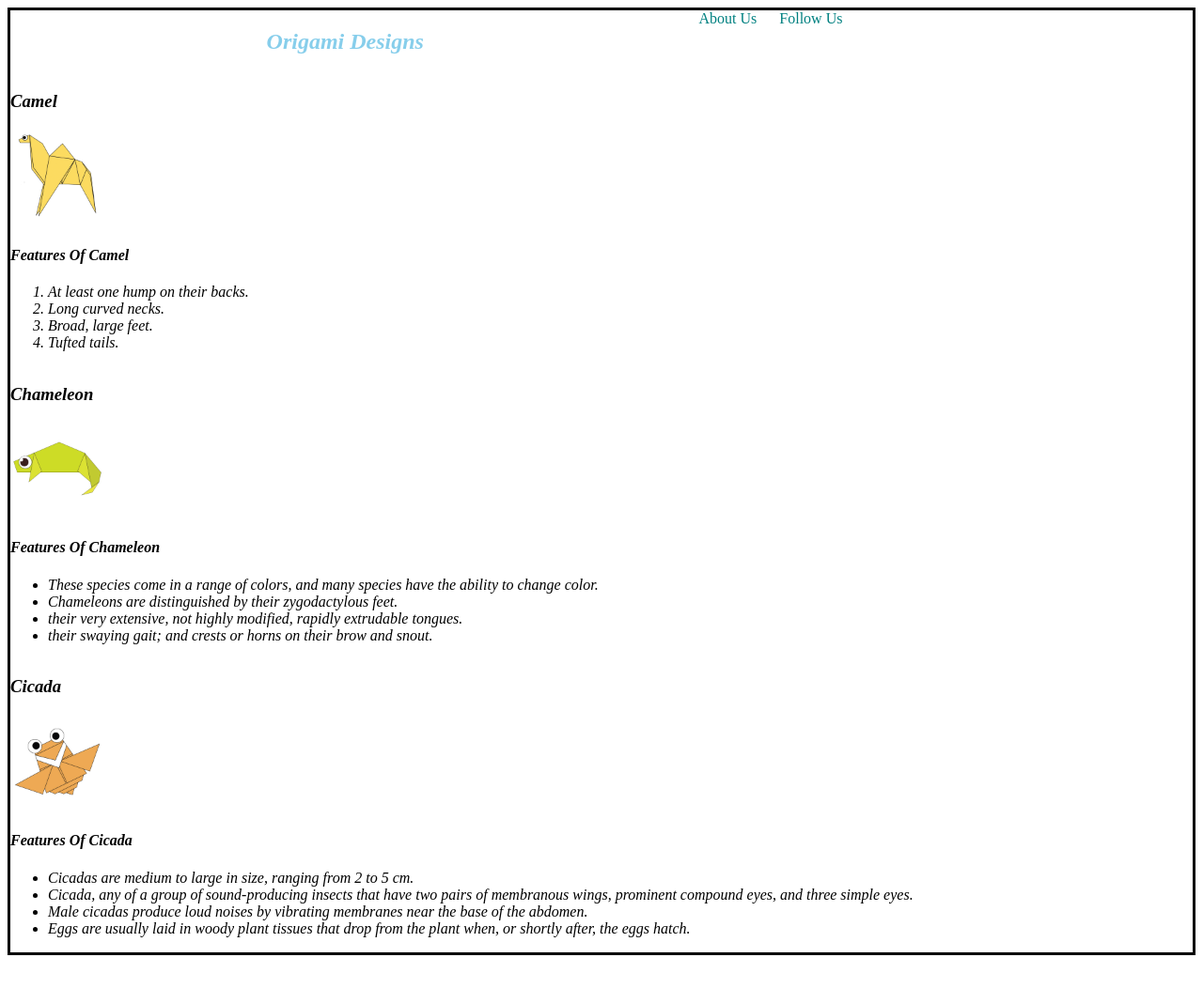
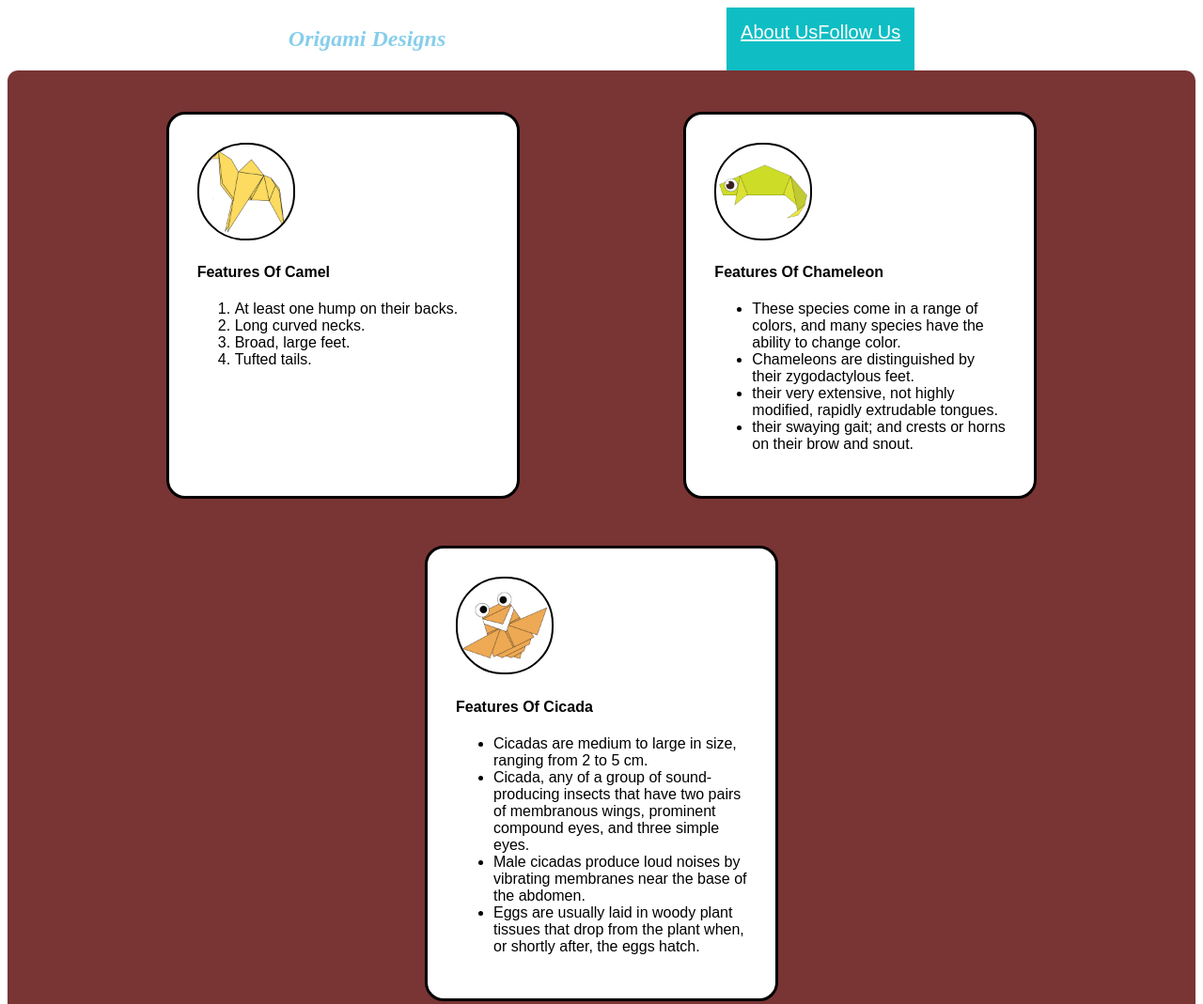
Before and after one commit to Jiya26/C52PROJECT, a plain HTML site: page index.html in a window 1280 px wide. Shown: the top 1069 px of the page at 94% size. Before the commit the page ends 1025 px from the top, so only its background shows below. Drawn offline with Linux system fonts and the light colour scheme.

Commit message:
Add files via upload

```diff
--- a/index.html
+++ b/index.html
@@ -30,6 +30,7 @@
         <div class="grid">
 
             <div class="animal">
+                <div class="item">
                     <h3>
                         Camel
                     </h3>
@@ -37,6 +38,7 @@
                     <a target="_blank" href="https://www.youtube.com/watch?v=eG1IMqh3D0g">
                         <img src="images/camel.png" width=100 height=100/>
                     </a>
+                </div>
 
                 <h4>
                     Features Of Camel
@@ -55,6 +57,7 @@
             </div>
 
             <div class="animal">
+                <div class="item">
                     <h3>
                         Chameleon
                     </h3>
@@ -62,6 +65,8 @@
                     <a target="_blank" href="https://www.youtube.com/watch?v=d2V4BgM_5JU">
                         <img src="images/chameleon.png" width=100 height=100/>
                     </a>
+                </div>
+
 
                 <h4>
                     Features Of Chameleon
@@ -79,6 +84,7 @@
             </div>
 
             <div class="animal">
+                <div class="item">
                     <h3>
                         Cicada
                     </h3>
@@ -86,6 +92,8 @@
                     <a target="_blank" href="https://www.youtube.com/watch?v=GvpgBXW0ERk">
                         <img src="images/cicada.png" width=100 height=100/>
                     </a>
+                </div>
+
 
                 <h4>
                     Features Of Cicada
--- a/style.css
+++ b/style.css
@@ -4,46 +4,73 @@ h2{
 }
 
 .animal{
-    font-style: italic;
-    align-items: center;
+    border-radius: 20px;
+    background-color: #ffffff;
+    padding: 30px;
+    margin: 25px;
+    width: 310px;
+    font-family: fantasy;
 }
 
 .header{
     display: flex;
     justify-content: space-evenly;
-    margin-right: 50px;
-}
-
-.menu{
-    margin-right: 50px;
-}
-
-.menu a{
-    margin-left: 20px;
 }
 
 .grid{
     display: flex;
-    flex-direction: column;
+    flex-direction: row;
+    justify-content: space-evenly;
+    flex-wrap: wrap;
+    margin: dotted;
+    padding: 5mm;
+    border-radius: 3mm;
+    margin: 0px;
+    background-color: #793434;
 }
 
-a:visited{
-    color: tomato;
+.menu{
+    display: flex;
+    justify-content: space-between;
+    background-color: #0ebec4;
+    padding: 15px;
+    font-size: 20px;
+    font-family: sans-serif;
+    font-weight: 400;
+    color: #9a37a1;
+}
+
+.grid img{
+    border: 2px solid #000000;
+    border-radius: 50px;
 }
 
 a:link{
-    color: teal;
+    color: white;
 }
-body{
+a:visited{
+    color: white;
+}
+.animal:hover{
+    transform: scale(1.2);
+}
+.item{
+    position: relative;
+
+}
+.item h3{
+    position: absolute;
+    top:50%;
+    left:50%;
+    transform:translate(-50%,-50%);
+    opacity: 0;
+}
+.item:hover h3{
+    opacity: 1;
+}
+.item:hover img{
+    opacity: 0.35;
+}
+.animal{
     border: solid;
 }
-.animal:hover img{
-    opacity: 0.35;
-}
-
-.grid:hover{
-    transform: scale(0.9);
-}
-a{
-    text-decoration: none;
-}
```
Also changed, not shown: 1 other file. Lines whose indentation alone changed are shown as unchanged.
